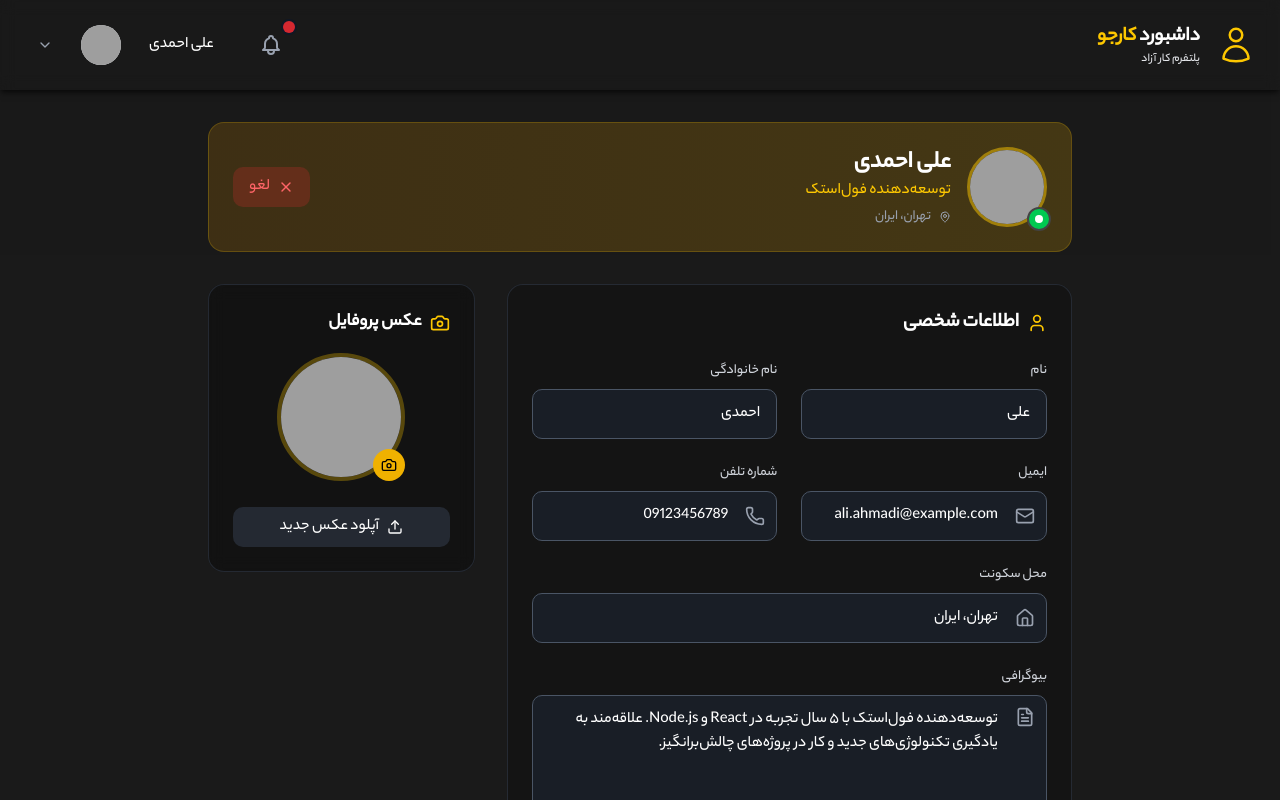
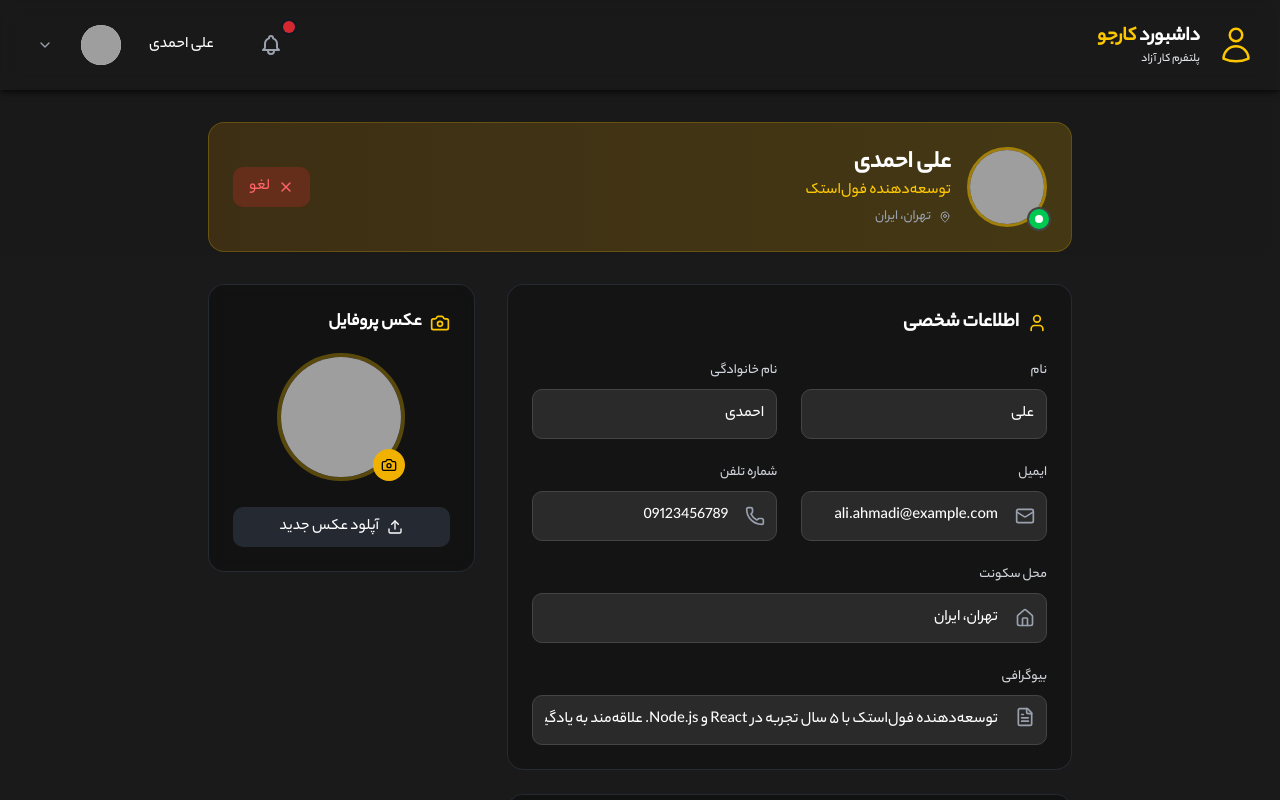
Before and after one commit to amirrezaynf/brayan-jobs, a Next.js app: page /karjoo/profile in a window 1280 px wide. Both pictures are taken after a click on the button "ویرایش پروفایل". Shown: the top 800 px of the page. Built offline with nearby package versions, Linux system fonts and the light colour scheme; grey boxes are pictures that could not be loaded.

Commit message:
change karjoo profile tab

```diff
--- a/src/app/karjoo/profile/page.jsx
+++ b/src/app/karjoo/profile/page.jsx
@@ -19,6 +19,7 @@ import {
   Home,
 } from "lucide-react";
 import KarjooHeader from "@/components/layout/header/KarjooHeader";
+import CustomInput from "@/components/ui/input/CustomInput";
 
 export default function ProfilePage() {
   const [isEditing, setIsEditing] = useState(false);
@@ -142,17 +143,15 @@ export default function ProfilePage() {
                   <label className="block text-sm font-medium text-gray-300 mb-2">
                     نام
                   </label>
-                  <input
+                  <CustomInput
                     type="text"
                     name="firstName"
                     value={formData.firstName}
                     onChange={handleInputChange}
                     disabled={!isEditing}
-                    className={`w-full px-4 py-3 bg-gray-800/50 border rounded-lg text-white placeholder-gray-400 transition-colors ${
-                      isEditing
-                        ? "border-gray-600 focus:border-yellow-400 focus:outline-none focus:ring-2 focus:ring-yellow-400/20"
-                        : "border-gray-700/50 cursor-not-allowed"
-                    }`}
+                    className={
+                      !isEditing ? "cursor-not-allowed opacity-60" : ""
+                    }
                     placeholder="نام خود را وارد کنید"
                   />
                 </div>
@@ -162,17 +161,15 @@ export default function ProfilePage() {
                   <label className="block text-sm font-medium text-gray-300 mb-2">
                     نام خانوادگی
                   </label>
-                  <input
+                  <CustomInput
                     type="text"
                     name="lastName"
                     value={formData.lastName}
                     onChange={handleInputChange}
                     disabled={!isEditing}
-                    className={`w-full px-4 py-3 bg-gray-800/50 border rounded-lg text-white placeholder-gray-400 transition-colors ${
-                      isEditing
-                        ? "border-gray-600 focus:border-yellow-400 focus:outline-none focus:ring-2 focus:ring-yellow-400/20"
-                        : "border-gray-700/50 cursor-not-allowed"
-                    }`}
+                    className={
+                      !isEditing ? "cursor-not-allowed opacity-60" : ""
+                    }
                     placeholder="نام خانوادگی خود را وارد کنید"
                   />
                 </div>
@@ -183,17 +180,15 @@ export default function ProfilePage() {
                     ایمیل
                   </label>
                   <div className="relative">
-                    <Mail className="absolute right-3 top-1/2 transform -translate-y-1/2 text-gray-400 w-5 h-5" />
-                    <input
+                    <Mail className="absolute right-3 top-1/2 transform -translate-y-1/2 text-gray-400 w-5 h-5 z-10" />
+                    <CustomInput
                       type="email"
                       name="email"
                       value={formData.email}
                       onChange={handleInputChange}
                       disabled={!isEditing}
-                      className={`w-full pr-12 pl-4 py-3 bg-gray-800/50 border rounded-lg text-white placeholder-gray-400 transition-colors ${
-                        isEditing
-                          ? "border-gray-600 focus:border-yellow-400 focus:outline-none focus:ring-2 focus:ring-yellow-400/20"
-                          : "border-gray-700/50 cursor-not-allowed"
+                      className={`pr-12 ${
+                        !isEditing ? "cursor-not-allowed opacity-60" : ""
                       }`}
                       placeholder="ایمیل خود را وارد کنید"
                     />
@@ -206,17 +201,15 @@ export default function ProfilePage() {
                     شماره تلفن
                   </label>
                   <div className="relative">
-                    <Phone className="absolute right-3 top-1/2 transform -translate-y-1/2 text-gray-400 w-5 h-5" />
-                    <input
+                    <Phone className="absolute right-3 top-1/2 transform -translate-y-1/2 text-gray-400 w-5 h-5 z-10" />
+                    <CustomInput
                       type="tel"
                       name="phone"
                       value={formData.phone}
                       onChange={handleInputChange}
                       disabled={!isEditing}
-                      className={`w-full pr-12 pl-4 py-3 bg-gray-800/50 border rounded-lg text-white placeholder-gray-400 transition-colors ${
-                        isEditing
-                          ? "border-gray-600 focus:border-yellow-400 focus:outline-none focus:ring-2 focus:ring-yellow-400/20"
-                          : "border-gray-700/50 cursor-not-allowed"
+                      className={`pr-12 ${
+                        !isEditing ? "cursor-not-allowed opacity-60" : ""
                       }`}
                       placeholder="شماره تلفن خود را وارد کنید"
                     />
@@ -229,17 +222,15 @@ export default function ProfilePage() {
                     محل سکونت
                   </label>
                   <div className="relative">
-                    <Home className="absolute right-3 top-1/2 transform -translate-y-1/2 text-gray-400 w-5 h-5" />
-                    <input
+                    <Home className="absolute right-3 top-1/2 transform -translate-y-1/2 text-gray-400 w-5 h-5 z-10" />
+                    <CustomInput
                       type="text"
                       name="location"
                       value={formData.location}
                       onChange={handleInputChange}
                       disabled={!isEditing}
-                      className={`w-full pr-12 pl-4 py-3 bg-gray-800/50 border rounded-lg text-white placeholder-gray-400 transition-colors ${
-                        isEditing
-                          ? "border-gray-600 focus:border-yellow-400 focus:outline-none focus:ring-2 focus:ring-yellow-400/20"
-                          : "border-gray-700/50 cursor-not-allowed"
+                      className={`pr-12 ${
+                        !isEditing ? "cursor-not-allowed opacity-60" : ""
                       }`}
                       placeholder="شهر و کشور خود را وارد کنید"
                     />
@@ -252,17 +243,15 @@ export default function ProfilePage() {
                     بیوگرافی
                   </label>
                   <div className="relative">
-                    <FileText className="absolute right-3 top-3 text-gray-400 w-5 h-5" />
-                    <textarea
+                    <FileText className="absolute right-3 top-3 text-gray-400 w-5 h-5 z-10" />
+                    <CustomInput
+                      type="text"
                       name="bio"
                       value={formData.bio}
                       onChange={handleInputChange}
                       disabled={!isEditing}
-                      rows={4}
-                      className={`w-full pr-12 pl-4 py-3 bg-gray-800/50 border rounded-lg text-white placeholder-gray-400 transition-colors resize-none ${
-                        isEditing
-                          ? "border-gray-600 focus:border-yellow-400 focus:outline-none focus:ring-2 focus:ring-yellow-400/20"
-                          : "border-gray-700/50 cursor-not-allowed"
+                      className={`pr-12 ${
+                        !isEditing ? "cursor-not-allowed opacity-60" : ""
                       }`}
                       placeholder="درباره خود بنویسید..."
                     />
@@ -286,19 +275,19 @@ export default function ProfilePage() {
                       رمز عبور فعلی
                     </label>
                     <div className="relative">
-                      <Lock className="absolute right-3 top-1/2 transform -translate-y-1/2 text-gray-400 w-5 h-5" />
-                      <input
+                      <Lock className="absolute right-3 top-1/2 transform -translate-y-1/2 text-gray-400 w-5 h-5 z-10" />
+                      <CustomInput
                         type={showPassword ? "text" : "password"}
                         name="currentPassword"
                         value={formData.currentPassword}
                         onChange={handleInputChange}
-                        className="w-full pr-12 pl-12 py-3 bg-gray-800/50 border border-gray-600 rounded-lg text-white placeholder-gray-400 focus:border-yellow-400 focus:outline-none focus:ring-2 focus:ring-yellow-400/20 transition-colors"
+                        className="pr-12 pl-12"
                         placeholder="رمز عبور فعلی خود را وارد کنید"
                       />
                       <button
                         type="button"
                         onClick={() => setShowPassword(!showPassword)}
-                        className="absolute left-3 top-1/2 transform -translate-y-1/2 text-gray-400 hover:text-white transition-colors"
+                        className="absolute left-3 top-1/2 transform -translate-y-1/2 text-gray-400 hover:text-white transition-colors z-10"
                       >
                         {showPassword ? (
                           <EyeOff className="w-5 h-5" />
@@ -315,19 +304,19 @@ export default function ProfilePage() {
                       رمز عبور جدید
                     </label>
                     <div className="relative">
-                      <Lock className="absolute right-3 top-1/2 transform -translate-y-1/2 text-gray-400 w-5 h-5" />
-                      <input
+                      <Lock className="absolute right-3 top-1/2 transform -translate-y-1/2 text-gray-400 w-5 h-5 z-10" />
+                      <CustomInput
                         type={showNewPassword ? "text" : "password"}
                         name="newPassword"
                         value={formData.newPassword}
                         onChange={handleInputChange}
-                        className="w-full pr-12 pl-12 py-3 bg-gray-800/50 border border-gray-600 rounded-lg text-white placeholder-gray-400 focus:border-yellow-400 focus:outline-none focus:ring-2 focus:ring-yellow-400/20 transition-colors"
+                        className="pr-12 pl-12"
                         placeholder="رمز عبور جدید خود را وارد کنید"
                       />
                       <button
                         type="button"
                         onClick={() => setShowNewPassword(!showNewPassword)}
-                        className="absolute left-3 top-1/2 transform -translate-y-1/2 text-gray-400 hover:text-white transition-colors"
+                        className="absolute left-3 top-1/2 transform -translate-y-1/2 text-gray-400 hover:text-white transition-colors z-10"
                       >
                         {showNewPassword ? (
                           <EyeOff className="w-5 h-5" />
@@ -344,13 +333,13 @@ export default function ProfilePage() {
                       تکرار رمز عبور جدید
                     </label>
                     <div className="relative">
-                      <Lock className="absolute right-3 top-1/2 transform -translate-y-1/2 text-gray-400 w-5 h-5" />
-                      <input
+                      <Lock className="absolute right-3 top-1/2 transform -translate-y-1/2 text-gray-400 w-5 h-5 z-10" />
+                      <CustomInput
                         type="password"
                         name="confirmPassword"
                         value={formData.confirmPassword}
                         onChange={handleInputChange}
-                        className="w-full pr-12 pl-4 py-3 bg-gray-800/50 border border-gray-600 rounded-lg text-white placeholder-gray-400 focus:border-yellow-400 focus:outline-none focus:ring-2 focus:ring-yellow-400/20 transition-colors"
+                        className="pr-12"
                         placeholder="رمز عبور جدید را مجدداً وارد کنید"
                       />
                     </div>
```
